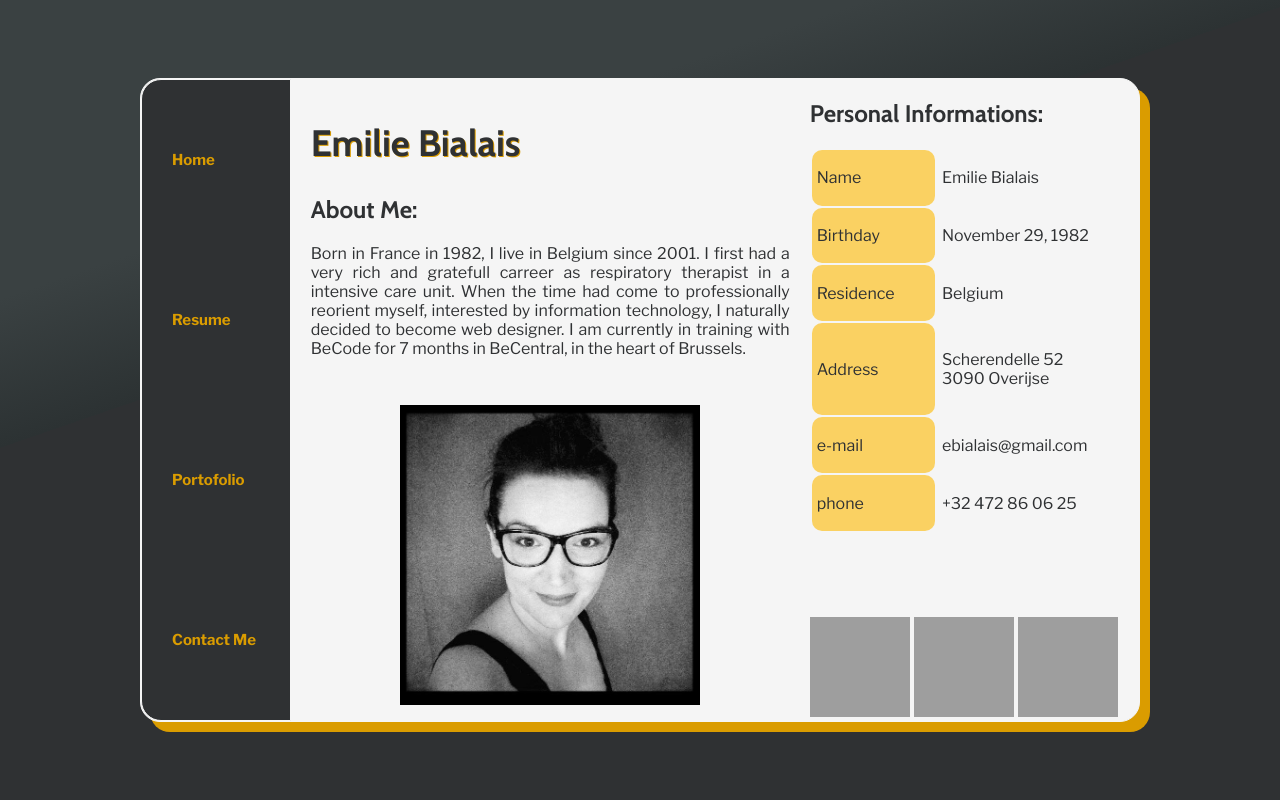
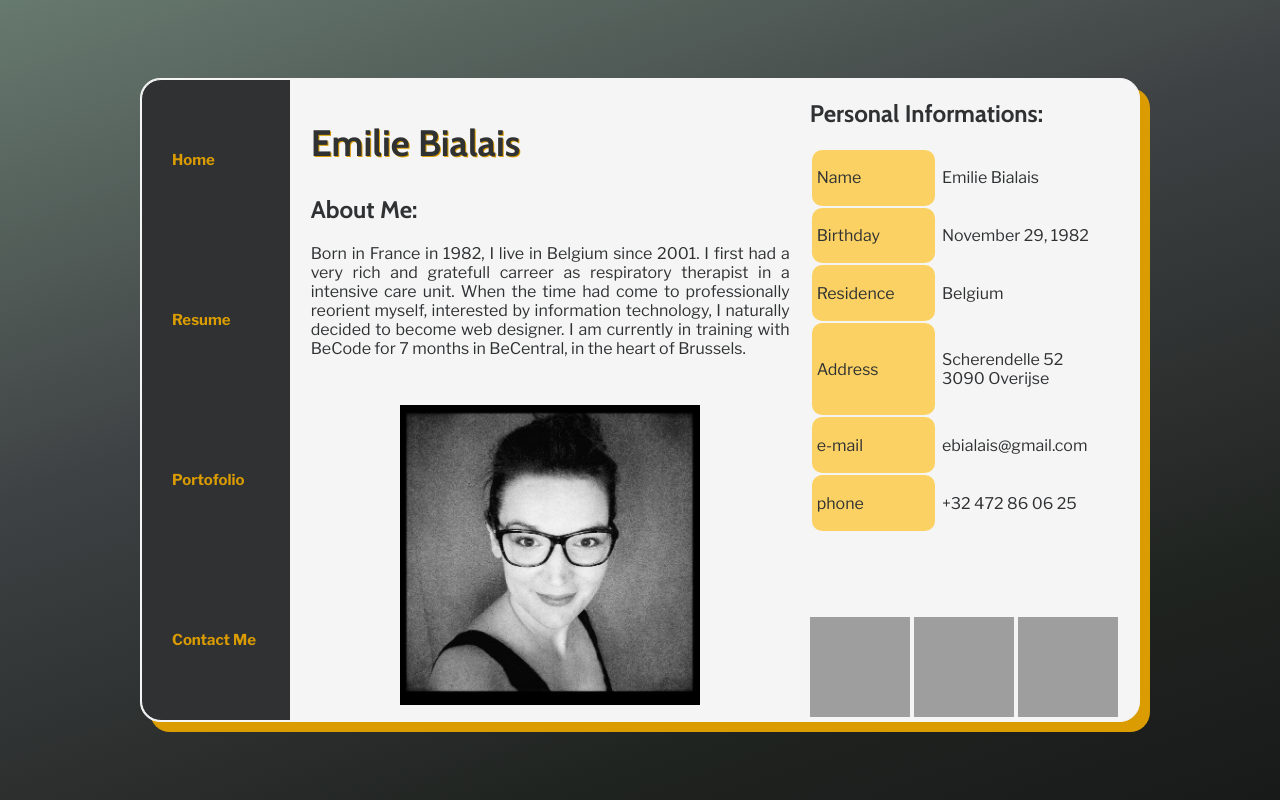
Before and after one commit to ebialais/VCard, a plain HTML site: page index.html in a window 1280 px wide. Shown: the top 800 px of the page. Drawn offline with nearby package versions, Linux system fonts and the light colour scheme; grey boxes are pictures that could not be loaded.

Commit message:
Background changes

```diff
--- a/style.css
+++ b/style.css
@@ -3,7 +3,7 @@
 }
 
 body {
-    background-image: linear-gradient(161deg, #3A4142 20%,#2C3233 30%, #2f3133 30%);
+    background-image: linear-gradient(161deg, #677A6F, #3F4244, #1F2320, #111112);
 }
 
 .gridcontainer {
```
